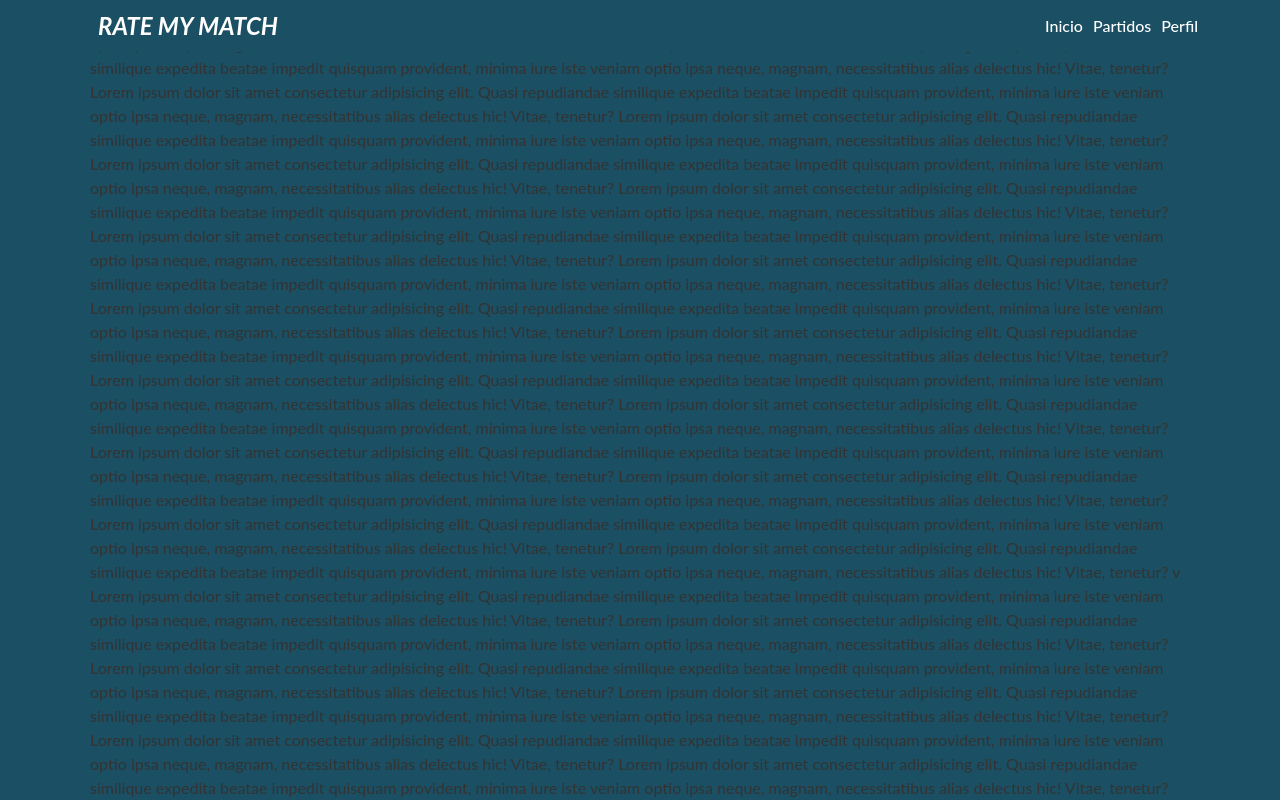
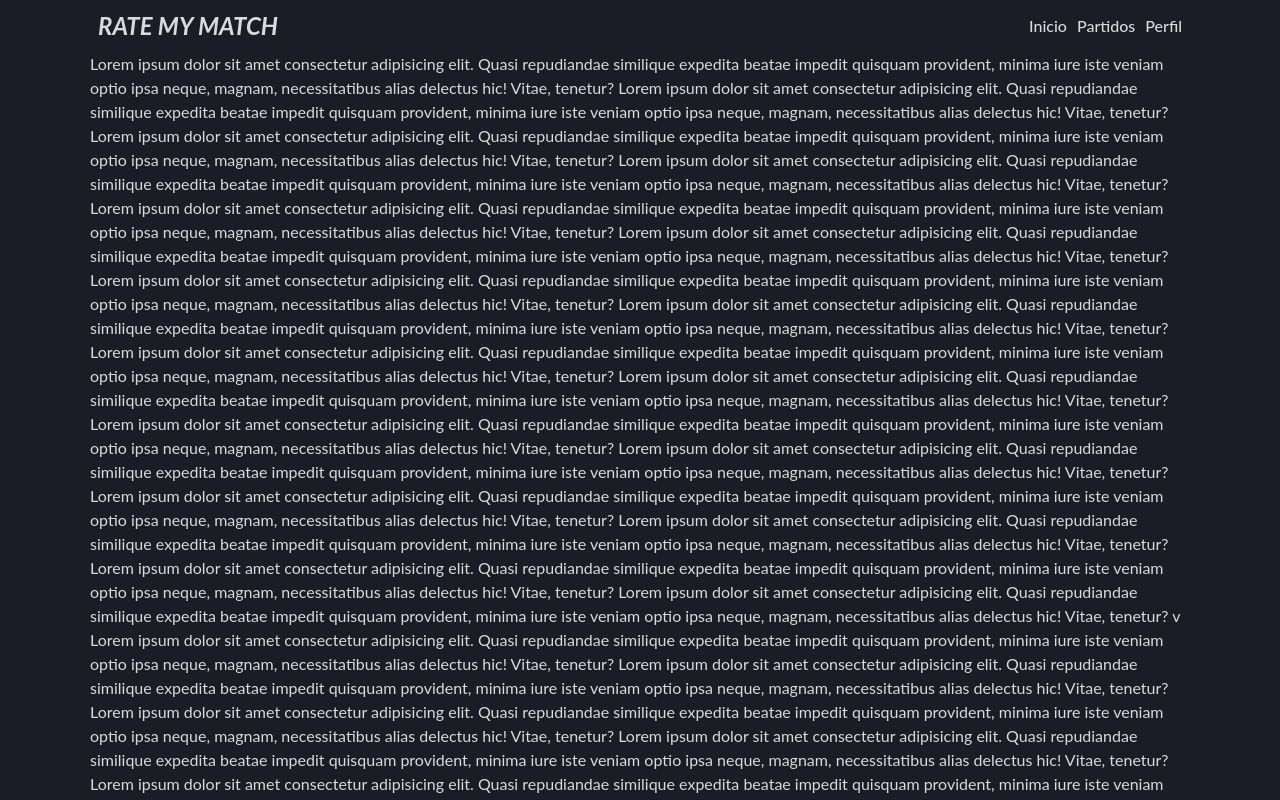
Before and after one commit to DavidLopBar14/ratemymatch, a Vue app: page / in a window 1280 px wide. Shown: the top 800 px of the page. Built offline with nearby package versions, Linux system fonts and the light colour scheme.

Commit message:
fix colors

```diff
--- a/src/components/AppBar/AppBar.less
+++ b/src/components/AppBar/AppBar.less
@@ -3,15 +3,9 @@
   display: flex;
   justify-content: space-between;
   align-items: center;
-  color: white;
   padding: var(--spacing-02);
 
   background-color: var(--color-primary);
-  position: fixed;
-  top: 0px;
-  z-index: 1000;
-  transform: translateY(0px);
-  width: 1100px;
 
   &__logo h1 {
     margin: 0;
@@ -24,7 +18,7 @@
     display: flex;
     gap: 10px;
     a {
-      color: white;
+      color: var(--color-text);
       text-decoration: none;
       font-weight: 500;
       transition: color 0.3s ease;
--- a/src/components/HomeComponent/HomeComponent.less
+++ b/src/components/HomeComponent/HomeComponent.less
@@ -1,5 +1,3 @@
 .home-component {
     @HomeComponent: .home-component;
-    max-width: 1100px;
-    margin: 0 auto;
 }
--- a/src/styles/global.less
+++ b/src/styles/global.less
@@ -6,4 +6,7 @@ body {
   line-height: var(--line-height-base);
   color: var(--color-text);
   background: var(--color-primary);
+  max-width: 1100px;
+  margin: 0 auto;
+  color: var(--color-text);
 }
--- a/src/styles/variables.less
+++ b/src/styles/variables.less
@@ -1,9 +1,8 @@
 :root {
     // Colores
-    --color-primary: #1b5064;
+    --color-primary: #1c1c27;
     --color-secondary: #ccbb8b;
-    --color-bg: #f9f9f9;
-    --color-text: #333;
+    --color-text: #dadada;
     --color-border: #ddd;
 
     // Tipografía
```
